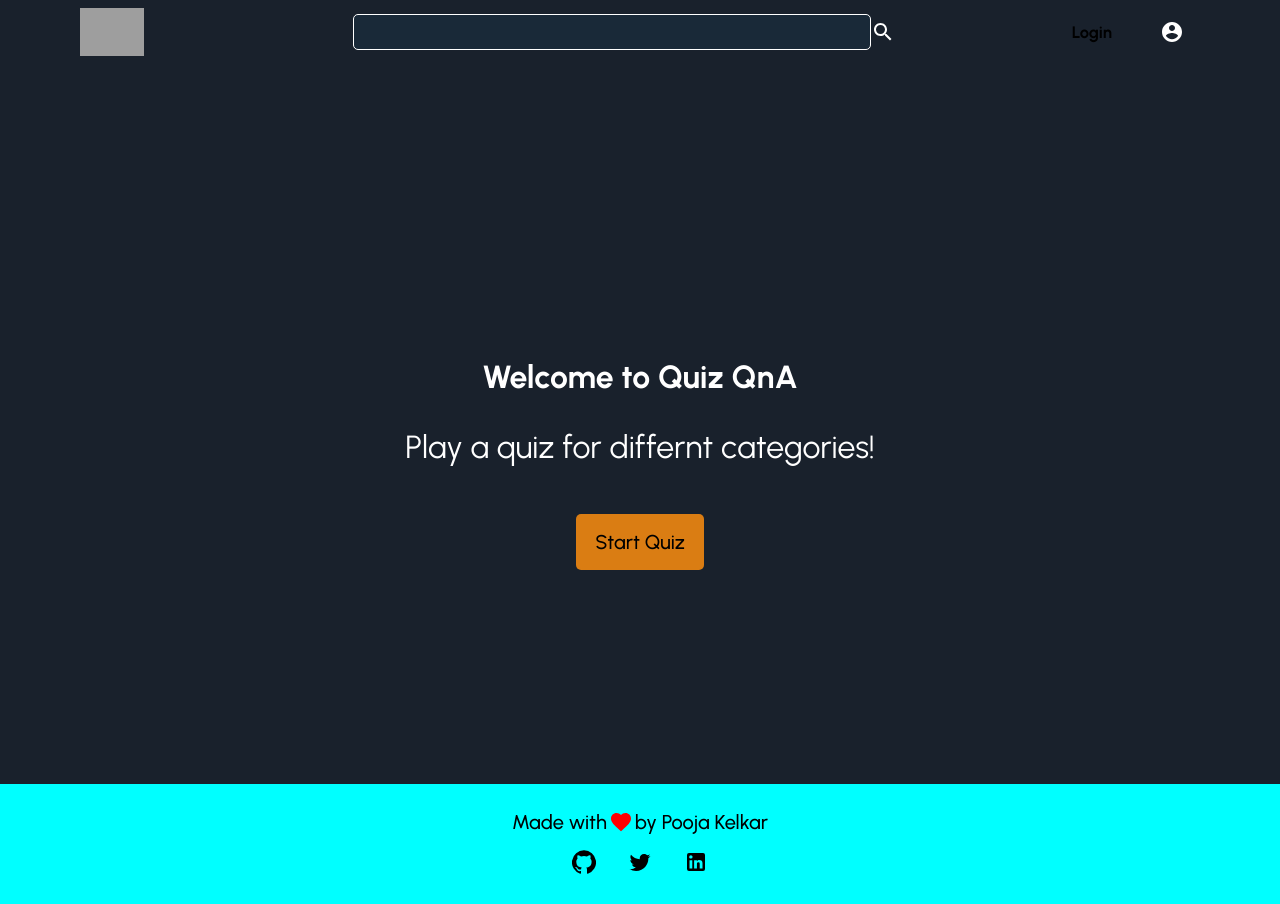
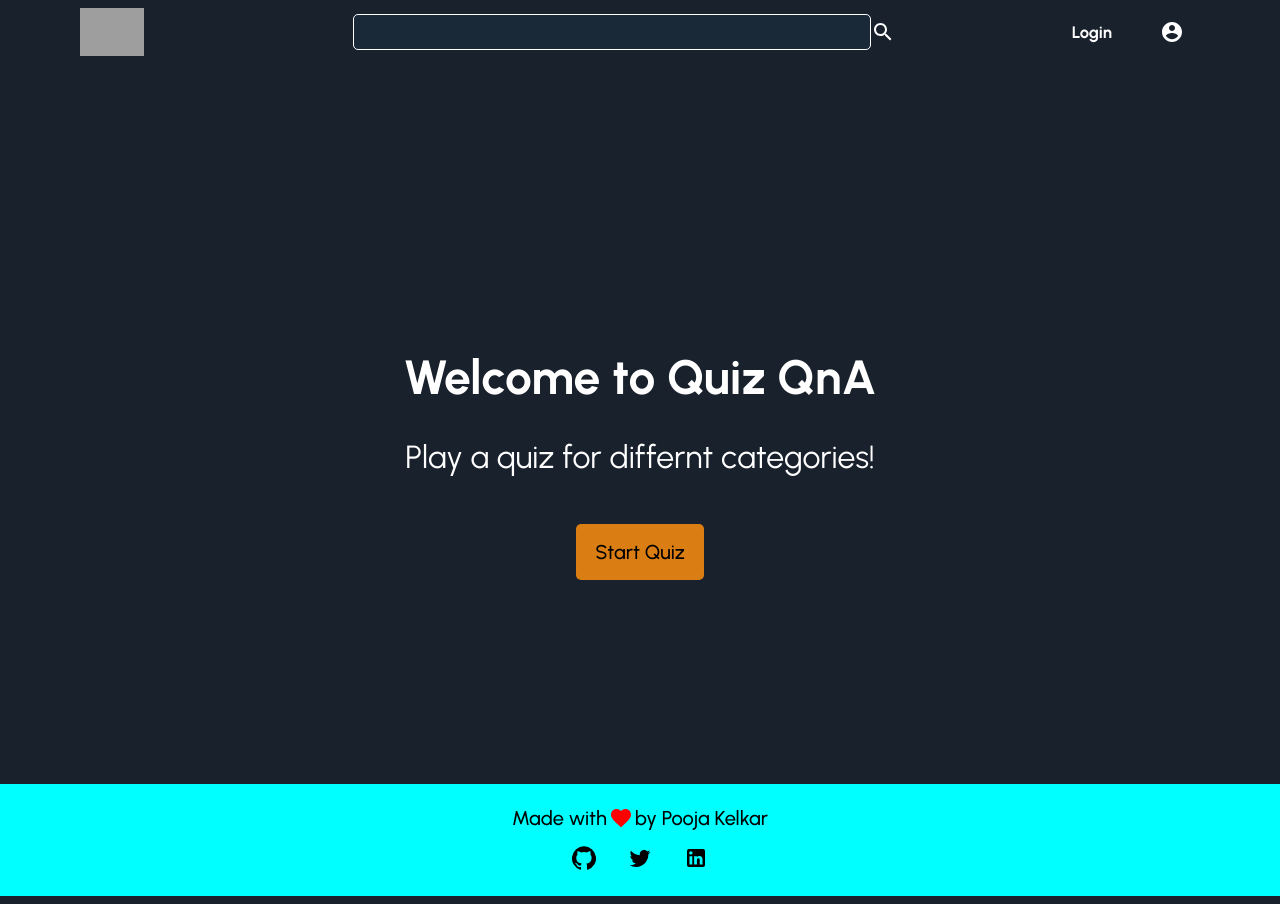
Before and after one commit to poojakelkar/ng-webseries-quiz, a React (Create React App) app: page / in a window 1280 px wide. Built offline with nearby package versions, Linux system fonts and the light colour scheme; grey boxes are pictures that could not be loaded.

Commit message:
minor changes

```diff
--- a/src/components/Footer/styles.css
+++ b/src/components/Footer/styles.css
@@ -3,7 +3,7 @@ body {
 }
 .footer {
   width: 100%;
-    height: 15vh;
+  height: 14vh;
   overflow: hidden;
   background-color: aqua;
   display: flex;
--- a/src/components/FrontPage/styles.css
+++ b/src/components/FrontPage/styles.css
@@ -3,7 +3,6 @@
   width: 100%;
   display: flex;
   position: relative;
-    overflow: hidden;
 }
 .heading {
   width: 100%;
@@ -16,7 +15,7 @@
 }
 .head {
   padding: 1rem 0rem;
-    font-size: 50p5rem;
+  font-size: 3rem;
 }
 .quizText {
   padding: 1rem 0rem;
--- a/src/components/Navbar/styles.css
+++ b/src/components/Navbar/styles.css
@@ -37,6 +37,9 @@ img {
   align-items: center;
   cursor: pointer;
 }
+.login {
+  color: white;
+}
 .icon {
   margin-left: 2rem;
 }
```
Lines whose indentation alone changed are shown as unchanged.
